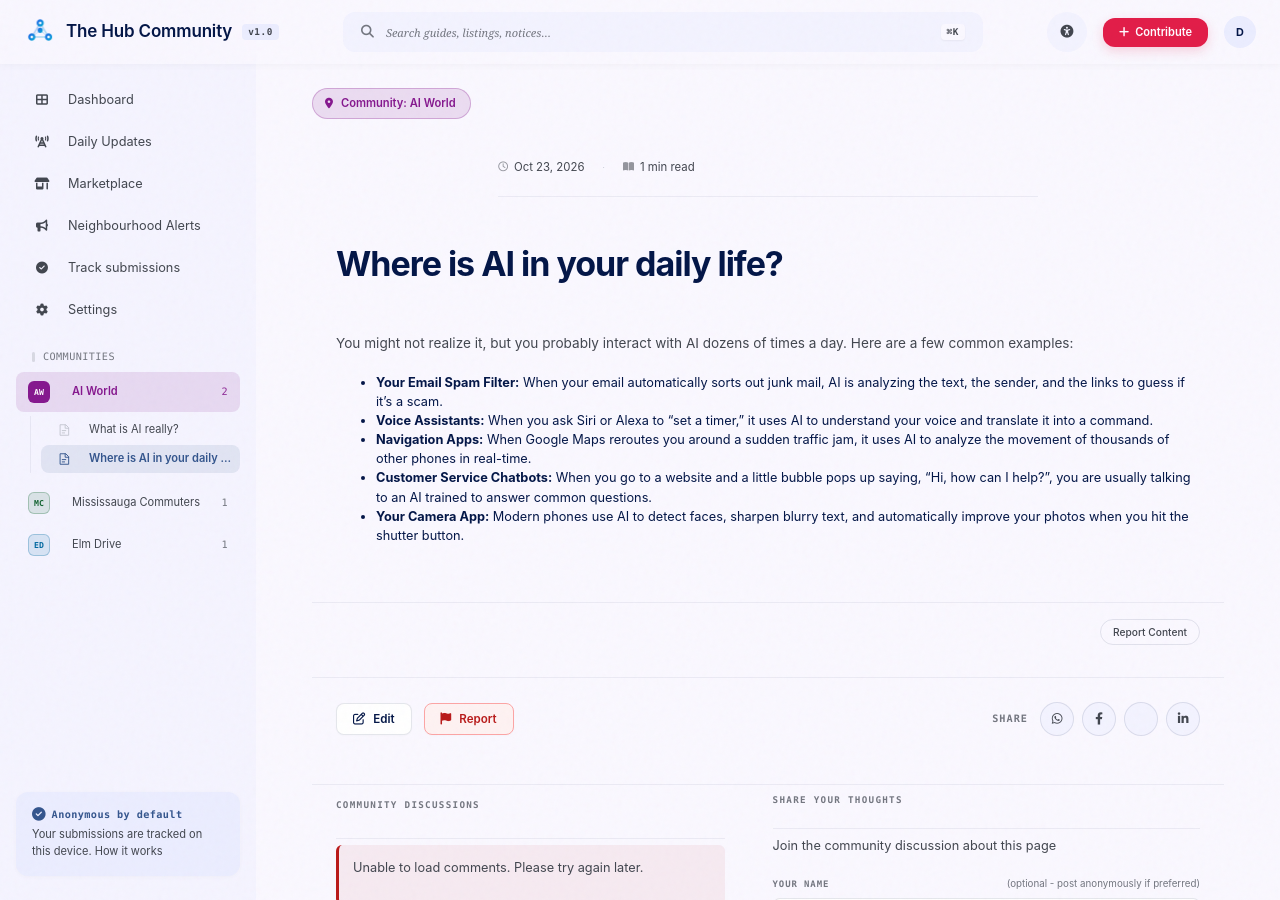
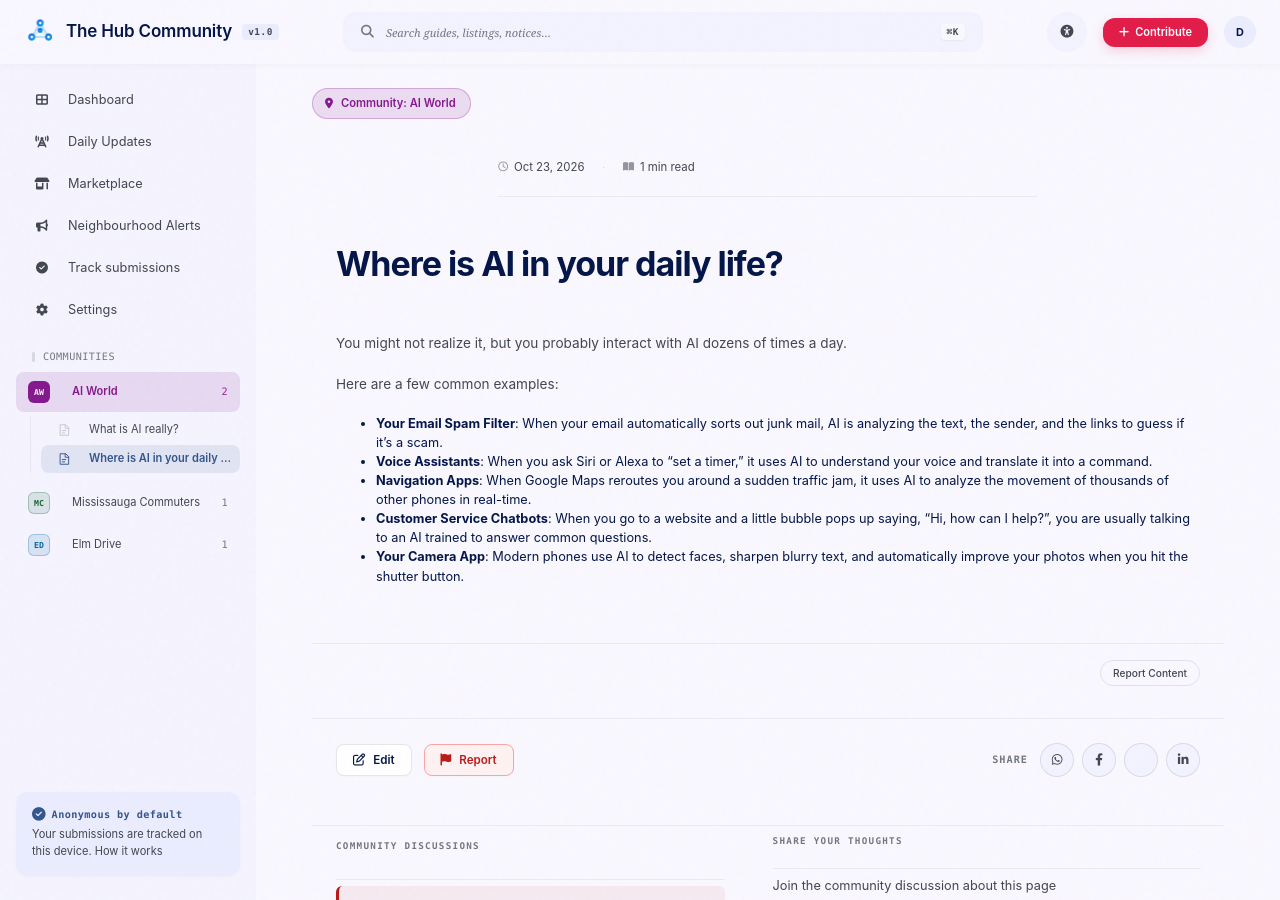
Before and after one commit to the-hub-community/hub-web, a Jekyll site: the page built from content/ai-world/where-is-ai-in-your-daily-life.md, in a window 1280 px wide and 900 px high. Built offline with Jekyll 4.4.1, drawn with Linux system fonts in a browser that asks for light colours.

Commit message:
sync(ai-world): content/ai-world/where-is-ai-in-your-daily-life.md

```diff
--- a/content/ai-world/where-is-ai-in-your-daily-life.md
+++ b/content/ai-world/where-is-ai-in-your-daily-life.md
@@ -15,13 +15,15 @@ date: 2026-10-23T13:54:54.419Z
 
 
 <div class="lh-text">
-You might not realize it, but you probably interact with AI dozens of times a day. Here are a few common examples:
+You might not realize it, but you probably interact with AI dozens of times a day.
 
-*   <b>Your Email Spam Filter:</b> When your email automatically sorts out junk mail, AI is analyzing the text, the sender, and the links to guess if it's a scam.
-*   <b>Voice Assistants:</b> When you ask Siri or Alexa to "set a timer," it uses AI to understand your voice and translate it into a command.
-*   <b>Navigation Apps:</b> When Google Maps reroutes you around a sudden traffic jam, it uses AI to analyze the movement of thousands of other phones in real-time.
-*   <b>Customer Service Chatbots:</b> When you go to a website and a little bubble pops up saying, "Hi, how can I help?", you are usually talking to an AI trained to answer common questions.
-*   <b>Your Camera App:</b> Modern phones use AI to detect faces, sharpen blurry text, and automatically improve your photos when you hit the shutter button.
+Here are a few common examples:
+
+- **Your Email Spam Filter**: When your email automatically sorts out junk mail, AI is analyzing the text, the sender, and the links to guess if it’s a scam.
+- **Voice Assistants**: When you ask Siri or Alexa to “set a timer,” it uses AI to understand your voice and translate it into a command.
+- **Navigation Apps**: When Google Maps reroutes you around a sudden traffic jam, it uses AI to analyze the movement of thousands of other phones in real-time.
+- **Customer Service Chatbots**: When you go to a website and a little bubble pops up saying, “Hi, how can I help?”, you are usually talking to an AI trained to answer common questions.
+- **Your Camera App**: Modern phones use AI to detect faces, sharpen blurry text, and automatically improve your photos when you hit the shutter button.
 </div>
 <div class="lh-clear"></div>
 </div>
```
Also changed, not shown: other parts of content/ai-world/where-is-ai-in-your-daily-life.md (+1 -1 lines).
